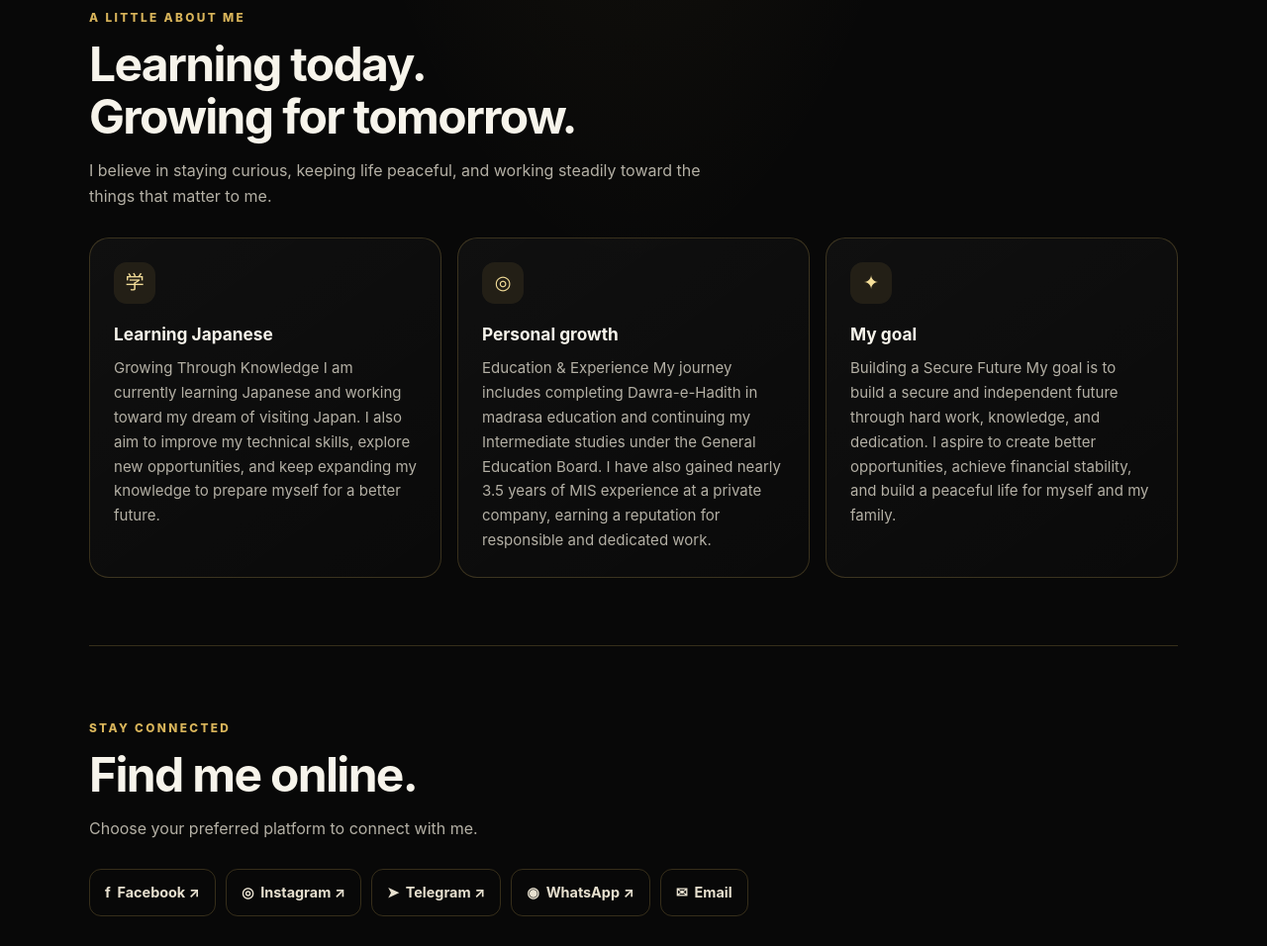
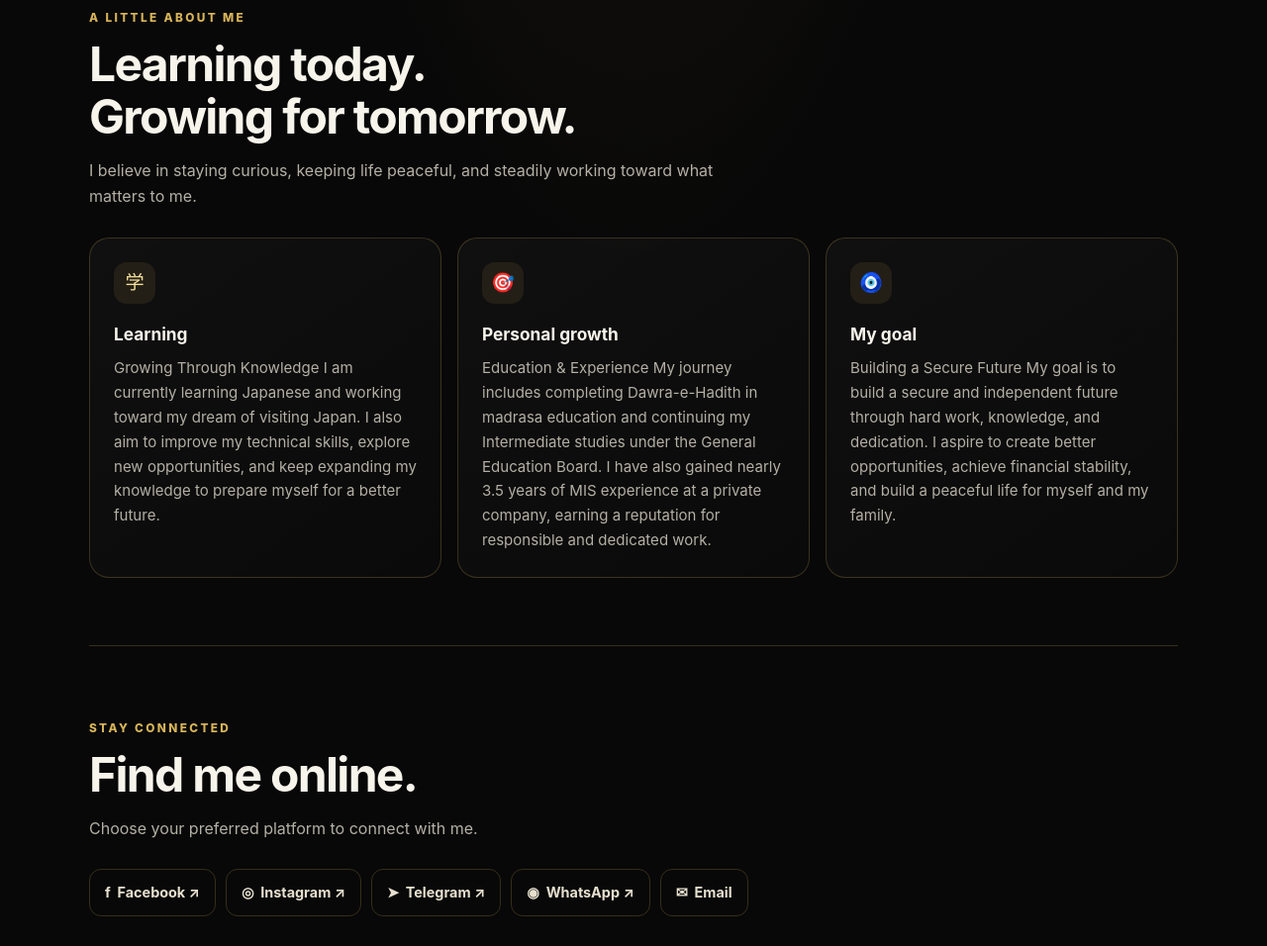
Before and after one commit to itsmuhammadalamin/itsmuhammadalamin.github.io, a plain HTML site: page index.html in a window 1280 px wide. Shown: the part 760-1716 px from the top of the page at 99% size. Drawn offline with Linux system fonts and the light colour scheme.

Commit message:
Update index.html

```diff
--- a/index.html
+++ b/index.html
@@ -98,25 +98,25 @@
         <div class="section-head">
           <span class="kicker">A little about me</span>
           <h2>Learning today.<br><span class="gold">Growing for tomorrow.</span></h2>
-          <p>I believe in staying curious, keeping life peaceful, and working steadily toward the things that matter to me.</p>
+          <p>I believe in staying curious, keeping life peaceful, and steadily working toward what matters to me.</p>
         </div>
         <div class="cards">
           <article class="card">
             <div class="card-icon" aria-hidden="true">学</div>
-            <h3>Learning Japanese</h3>
+            <h3>Learning</h3>
             <p>Growing Through Knowledge
 
 I am currently learning Japanese and working toward my dream of visiting Japan. I also aim to improve my technical skills, explore new opportunities, and keep expanding my knowledge to prepare myself for a better future.</p>
           </article>
           <article class="card">
-            <div class="card-icon" aria-hidden="true">◎</div>
+            <div class="card-icon" aria-hidden="true">🎯</div>
             <h3>Personal growth</h3>
             <p>Education & Experience
 
 My journey includes completing Dawra-e-Hadith in madrasa education and continuing my Intermediate studies under the General Education Board. I have also gained nearly 3.5 years of MIS experience at a private company, earning a reputation for responsible and dedicated work.</p>
           </article>
           <article class="card">
-            <div class="card-icon" aria-hidden="true">✦</div>
+            <div class="card-icon" aria-hidden="true">🧿</div>
             <h3>My goal</h3>
             <p>Building a Secure Future
 
```
